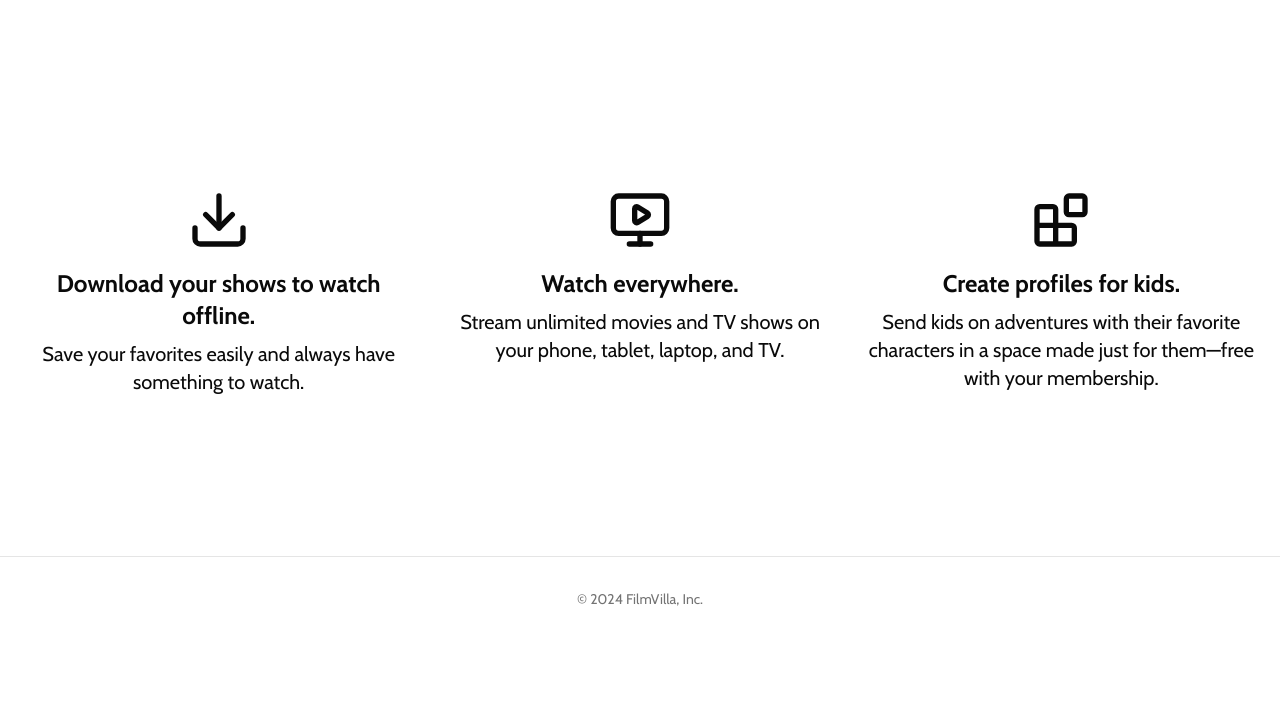
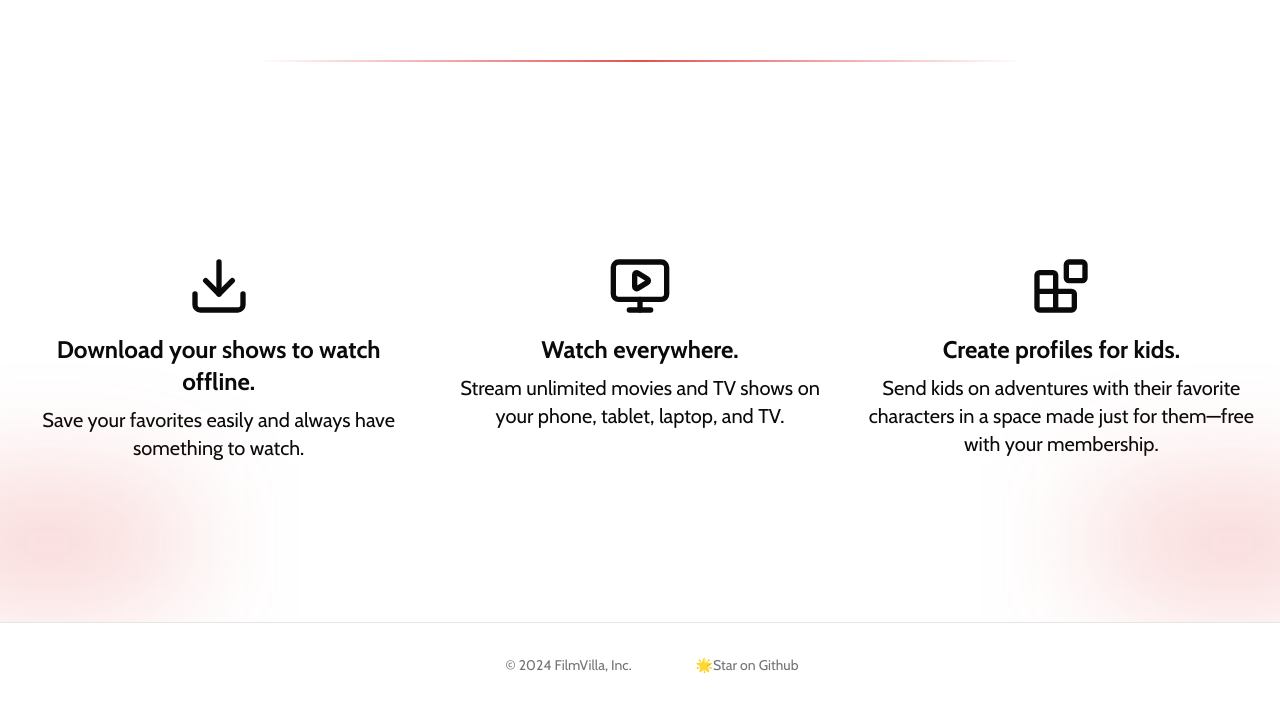
Before and after one commit to Xeven777/filmvilla, a Next.js app: page / in a window 1280 px wide. Shown: the part 1430-2137 px from the top of the page. Before the commit the page ends 2071 px from the top, so only its background shows below. Built offline with nearby package versions, Linux system fonts and the light colour scheme; no server answers.

Commit message:
enhance landing page layout with gradient divider and footer link to GitHub

```diff
--- a/src/app/page.tsx
+++ b/src/app/page.tsx
@@ -96,7 +96,11 @@ export default function LandingPage() {
             />
           </div>
         </section>
-        <section className="w-full py-24 md:py-32 lg:py-40">
+
+        <div className="h-0.5 w-3/5 bg-gradient-to-r from-transparent via-primary/80 to-transparent mx-auto my-8" />
+        <section className="w-full py-24 md:py-32 lg:py-40 relative overflow-hidden">
+          <div className="dark:bg-primary/40 bg-primary/30 h-20 w-1/5 -left-20 absolute bottom-10 blur-3xl" />
+          <div className="dark:bg-primary/40 bg-primary/30 h-20 w-1/5 -right-20 absolute bottom-10 blur-3xl" />
           <div className="container px-4 md:px-6 grid grid-cols-1 md:grid-cols-3 gap-8">
             <div className="flex flex-col items-center text-center">
               <DownloadIcon className="h-16 w-auto mb-4" />
@@ -128,10 +132,16 @@ export default function LandingPage() {
           </div>
         </section>
       </main>
-      <footer className="bg-background py-8 border-t">
-        <div className="container px-4 md:px-6 text-center text-sm text-muted-foreground">
+      <footer className="bg-background py-8 border-t text-sm text-muted-foreground flex gap-10 items-center justify-center">
+        <div className="px-4 md:px-6 text-center ">
           &copy; {new Date().getFullYear()} FilmVilla, Inc.
         </div>
+        <a
+          href="https://github.com/Xeven777/filmvilla"
+          className="hover:text-primary hover:underline"
+        >
+          🌟Star on Github
+        </a>
       </footer>
     </div>
   );
```
